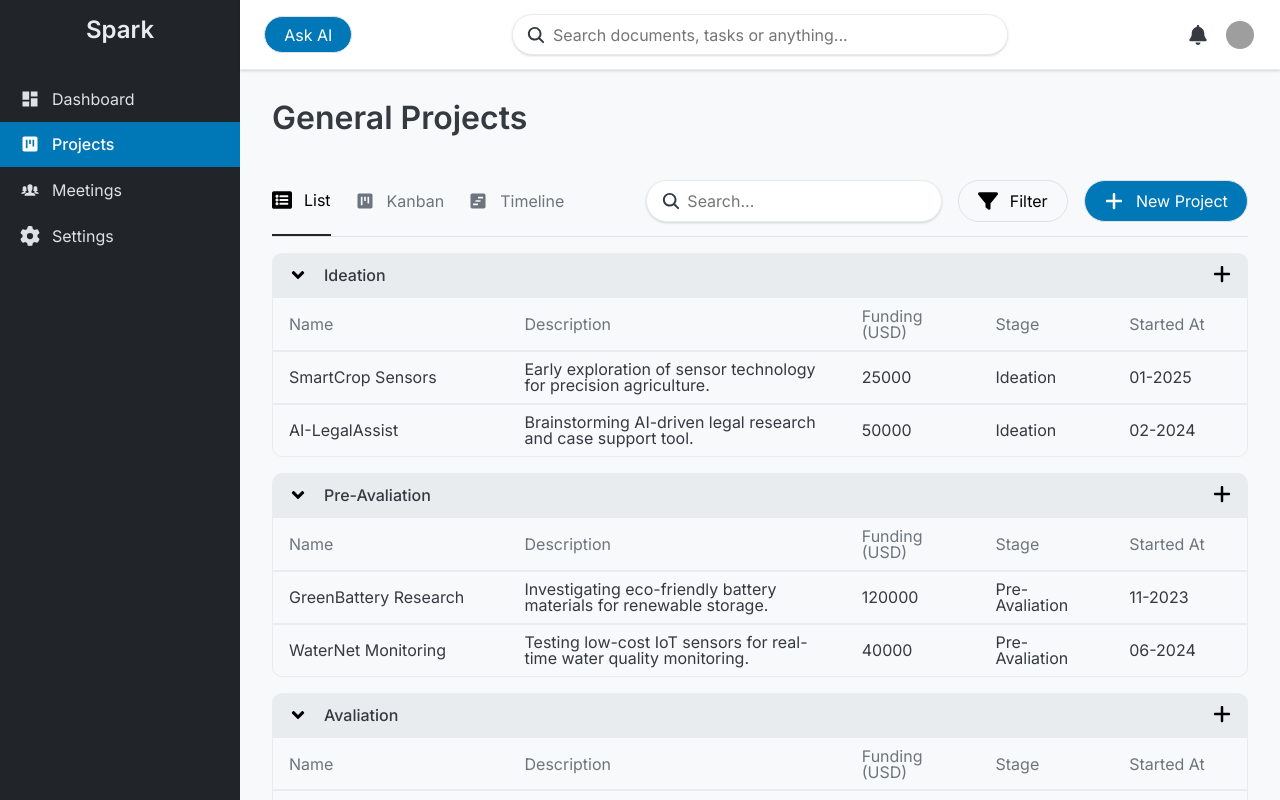
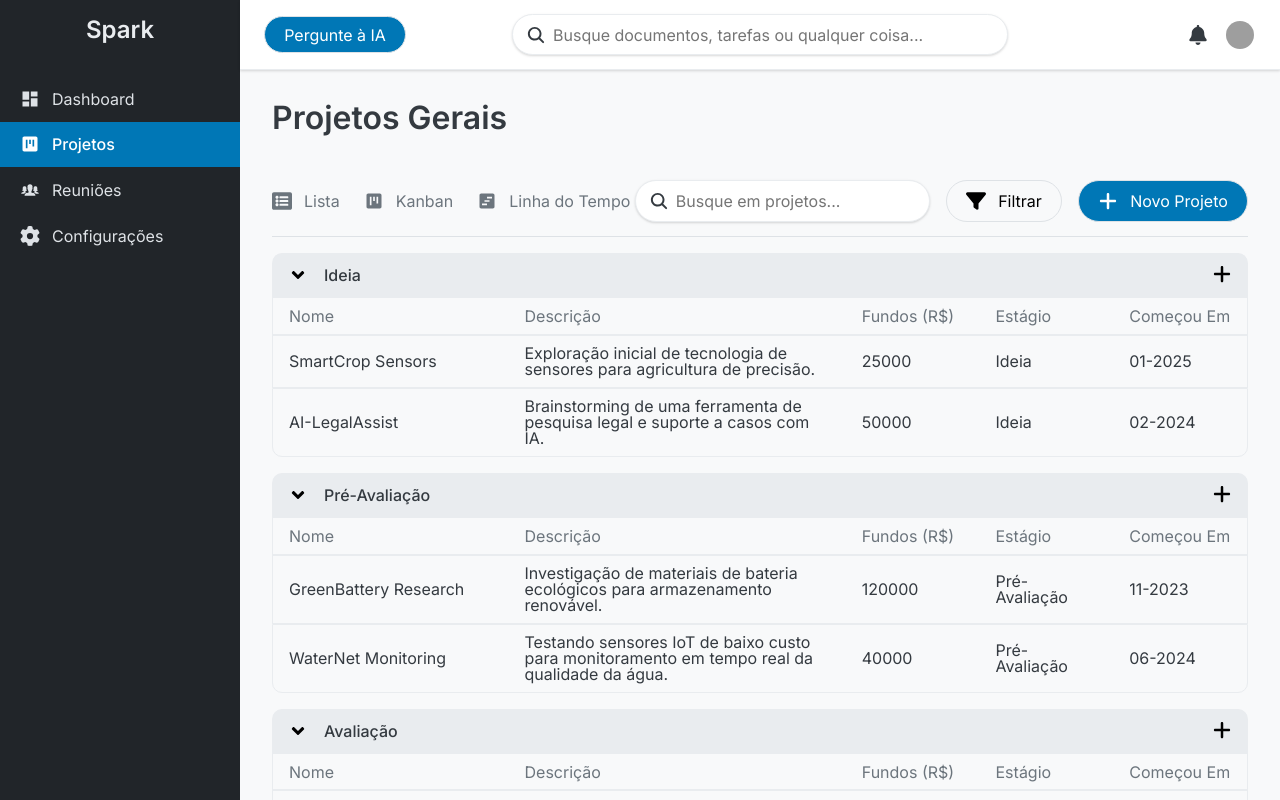
Before and after one commit to hiramepifanio/spark-app, a React (Vite) app: page /projects/general in a window 1280 px wide. Shown: the top 800 px of the page. Built offline with nearby package versions, Linux system fonts and the light colour scheme; grey boxes are pictures that could not be loaded.

Commit message:
Translate page content to Portuguese

```diff
--- a/src/components/ProjectsListView/ProjectsListView.jsx
+++ b/src/components/ProjectsListView/ProjectsListView.jsx
@@ -4,12 +4,12 @@ import { projects } from '../../data/projects'
 import { stages } from '../../data/stages'
 
 const columns = [
-  { accessorKey: "name", header: "Name", size: 2 },
-  { accessorKey: "description", header: "Description", size: 3 },
-  { accessorKey: "funding", header: "Funding (USD)", size: 1 },
-  { accessorKey: "stage", header: "Stage", size: 1 },
-  { accessorKey: "startedAt", header: "Started At", size: 1 },
-  { accessorKey: "finishedAt", header: "Finished At", size: 1 },
+  { accessorKey: "name", header: "Nome", size: 2 },
+  { accessorKey: "description", header: "Descrição", size: 3 },
+  { accessorKey: "funding", header: "Fundos (R$)", size: 1 },
+  { accessorKey: "stage", header: "Estágio", size: 1 },
+  { accessorKey: "startedAt", header: "Começou Em", size: 1 },
+  { accessorKey: "finishedAt", header: "Finalizou Em", size: 1 },
 ]
 
 export default function ProjectsListView() {
--- a/src/components/ProjectsViewMenu/ProjectsViewMenu.jsx
+++ b/src/components/ProjectsViewMenu/ProjectsViewMenu.jsx
@@ -12,7 +12,7 @@ import { useState } from 'react'
 
 const views = [
   {
-    label: 'List',
+    label: 'Lista',
     icon: FaListAlt
   },
   {
@@ -20,7 +20,7 @@ const views = [
     icon: MdViewKanban
   },
   {
-    label: 'Timeline',
+    label: 'Linha do Tempo',
     icon: MdViewTimeline
   },
 ]
@@ -42,9 +42,9 @@ export default function ProjectsViewMenu() {
         ))}
       </div>
       <div className={styles.actionsContainer}>
-        <SearchBar />
-        <Button><Label Icon={FaFilter}>Filter</Label></Button>
-        <Button isFilled><Label Icon={FaPlus}>New Project</Label></Button>
+        <SearchBar placeholder='Busque em projetos...'/>
+        <Button><Label Icon={FaFilter}>Filtrar</Label></Button>
+        <Button isFilled><Label Icon={FaPlus}>Novo Projeto</Label></Button>
       </div>
     </menu>
   )
--- a/src/components/SearchBar/SearchBar.jsx
+++ b/src/components/SearchBar/SearchBar.jsx
@@ -2,7 +2,7 @@ import styles from './SearchBar.module.css'
 import { IoSearch } from "react-icons/io5"
 import Icon from '../Icon/Icon'
 
-export default function SearchBar({ placeholder='Search...' }) {
+export default function SearchBar({ placeholder='Buscar...' }) {
   return (
     <div  className={styles.searchBarContainer}>
       <div className={styles.iconContainer}>
--- a/src/components/Sidebar/Sidebar.jsx
+++ b/src/components/Sidebar/Sidebar.jsx
@@ -23,16 +23,16 @@ export default function Sidebar() {
         <NavItem to='/dashboard' Icon={MdDashboard}>Dashboard</NavItem>
         <NavItem onClick={handleProjectsNavItemClick} to='/projects' Icon={MdViewKanban} submenu={
           <NavSubmenu isOpen={isSubmenuOpen}>
-            <NavItem to='/projects/general' isSubitem>General</NavItem>
-            <NavItem to='/projects/internal' isSubitem>Internal Projects</NavItem>
-            <NavItem to='/projects/external' isSubitem>External Projects</NavItem>
+            <NavItem to='/projects/general' isSubitem>Projetos Gerais</NavItem>
+            <NavItem to='/projects/internal' isSubitem>Projetos Internos</NavItem>
+            <NavItem to='/projects/external' isSubitem>Projetos Externos</NavItem>
             <NavItem to='/projects/startups' isSubitem>Startups</NavItem>
           </NavSubmenu>
         }>
-          Projects
+          Projetos
         </NavItem>
-        <NavItem to='/meetings' Icon={IoIosPeople}>Meetings</NavItem>
-        <NavItem to='/settings' Icon={FaGear}>Settings</NavItem>
+        <NavItem to='/meetings' Icon={IoIosPeople}>Reuniões</NavItem>
+        <NavItem to='/settings' Icon={FaGear}>Configurações</NavItem>
       </Nav>
     </aside>
   )
--- a/src/components/Topbar/Topbar.jsx
+++ b/src/components/Topbar/Topbar.jsx
@@ -9,10 +9,10 @@ export default function Topbar() {
   return (
     <header className={styles.topbar}>
       <div className={styles.left}>
-        <Button isFilled>Ask AI</Button>
+        <Button isFilled>Pergunte à IA</Button>
       </div>
       <div className={styles.center}>
-        <SearchBar placeholder='Search documents, tasks or anything...'/>
+        <SearchBar placeholder='Busque documentos, tarefas ou qualquer coisa...'/>
       </div>
       <div className={styles.right}>
         <Icon isClickable Content={FaBell} />
--- a/src/data/projects.js
+++ b/src/data/projects.js
@@ -1,146 +1,146 @@
 export const projects = [
   {
-    "name": "SmartCrop Sensors",
-    "startedAt": "01-2025",
-    "finishedAt": null,
-    "funding": 25000,
-    "stage": "Ideation",
-    "description": "Early exploration of sensor technology for precision agriculture."
+    name: "SmartCrop Sensors",
+    startedAt: "01-2025",
+    finishedAt: null,
+    funding: 25000,
+    stage: "Ideia",
+    description: "Exploração inicial de tecnologia de sensores para agricultura de precisão."
   },
   {
-    "name": "AI-LegalAssist",
-    "startedAt": "02-2024",
-    "finishedAt": null,
-    "funding": 50000,
-    "stage": "Ideation",
-    "description": "Brainstorming AI-driven legal research and case support tool."
+    name: "AI-LegalAssist",
+    startedAt: "02-2024",
+    finishedAt: null,
+    funding: 50000,
+    stage: "Ideia",
+    description: "Brainstorming de uma ferramenta de pesquisa legal e suporte a casos com IA."
   },
   {
-    "name": "GreenBattery Research",
-    "startedAt": "11-2023",
-    "finishedAt": null,
-    "funding": 120000,
-    "stage": "Pre-Avaliation",
-    "description": "Investigating eco-friendly battery materials for renewable storage."
+    name: "GreenBattery Research",
+    startedAt: "11-2023",
+    finishedAt: null,
+    funding: 120000,
+    stage: "Pré-Avaliação",
+    description: "Investigação de materiais de bateria ecológicos para armazenamento renovável."
   },
   {
-    "name": "WaterNet Monitoring",
-    "startedAt": "06-2024",
-    "finishedAt": null,
-    "funding": 40000,
-    "stage": "Pre-Avaliation",
-    "description": "Testing low-cost IoT sensors for real-time water quality monitoring."
+    name: "WaterNet Monitoring",
+    startedAt: "06-2024",
+    finishedAt: null,
+    funding: 40000,
+    stage: "Pré-Avaliação",
+    description: "Testando sensores IoT de baixo custo para monitoramento em tempo real da qualidade da água."
   },
   {
-    "name": "SmartBridge Safety",
-    "startedAt": "04-2023",
-    "finishedAt": null,
-    "funding": 75000,
-    "stage": "Avaliation",
-    "description": "Pilot system for monitoring bridge vibrations and structural safety."
+    name: "SmartBridge Safety",
+    startedAt: "04-2023",
+    finishedAt: null,
+    funding: 75000,
+    stage: "Avaliação",
+    description: "Sistema piloto para monitoramento de vibrações e segurança estrutural de pontes."
   },
   {
-    "name": "BioMed Tracker",
-    "startedAt": "08-2024",
-    "finishedAt": null,
-    "funding": 95000,
-    "stage": "Avaliation",
-    "description": "Prototype wearable device for tracking vital biomedical signals."
+    name: "BioMed Tracker",
+    startedAt: "08-2024",
+    finishedAt: null,
+    funding: 95000,
+    stage: "Avaliação",
+    description: "Protótipo de dispositivo vestível para monitorar sinais biomédicos vitais."
   },
   {
-    "name": "SolarMicrogrid",
-    "startedAt": "01-2024",
-    "finishedAt": null,
-    "funding": 200000,
-    "stage": "Planning",
-    "description": "Designing decentralized solar grids for rural communities."
+    name: "SolarMicrogrid",
+    startedAt: "01-2024",
+    finishedAt: null,
+    funding: 200000,
+    stage: "Planejamento",
+    description: "Desenvolvendo redes solares descentralizadas para comunidades rurais."
   },
   {
-    "name": "AgroDrone System",
-    "startedAt": "03-2024",
-    "finishedAt": null,
-    "funding": 150000,
-    "stage": "Planning",
-    "description": "Planning drones for automated crop health analysis and spraying."
+    name: "AgroDrone System",
+    startedAt: "03-2024",
+    finishedAt: null,
+    funding: 150000,
+    stage: "Planejamento",
+    description: "Planejando drones para análise automatizada da saúde das culturas e pulverização."
   },
   {
-    "name": "Urban Mobility Platform",
-    "startedAt": "10-2022",
-    "finishedAt": null,
-    "funding": 300000,
-    "stage": "Restructuring",
-    "description": "Pivoting transport-sharing platform after initial user feedback."
+    name: "Urban Mobility Platform",
+    startedAt: "10-2022",
+    finishedAt: null,
+    funding: 300000,
+    stage: "Reestruturação",
+    description: "Pivotando a plataforma de transporte compartilhado após feedback inicial dos usuários."
   },
   {
-    "name": "EduVR",
-    "startedAt": "07-2023",
-    "finishedAt": null,
-    "funding": 180000,
-    "stage": "Restructuring",
-    "description": "Redesigning VR-based learning environment for remote schools."
+    name: "EduVR",
+    startedAt: "07-2023",
+    finishedAt: null,
+    funding: 180000,
+    stage: "Reestruturação",
+    description: "Redesenhando ambiente de aprendizado em VR para escolas remotas."
   },
   {
-    "name": "HealthAI",
-    "startedAt": "01-2023",
-    "finishedAt": null,
-    "funding": 220000,
-    "stage": "Development",
-    "description": "Developing an AI assistant for personalized health recommendations."
+    name: "HealthAI",
+    startedAt: "01-2023",
+    finishedAt: null,
+    funding: 220000,
+    stage: "Desenvolvimento",
+    description: "Desenvolvendo um assistente de IA para recomendações de saúde personalizadas."
   },
   {
-    "name": "SmartLogistics",
-    "startedAt": "09-2022",
-    "finishedAt": null,
-    "funding": 280000,
-    "stage": "Development",
-    "description": "Logistics optimization platform with real-time routing intelligence."
+    name: "SmartLogistics",
+    startedAt: "09-2022",
+    finishedAt: null,
+    funding: 280000,
+    stage: "Desenvolvimento",
+    description: "Plataforma de otimização logística com roteamento em tempo real."
   },
   {
-    "name": "ClimateData Hub",
-    "startedAt": "02-2024",
-    "finishedAt": null,
-    "funding": 50000,
-    "stage": "Development",
-    "description": "Building an open data hub for climate and environmental datasets."
+    name: "ClimateData Hub",
+    startedAt: "02-2024",
+    finishedAt: null,
+    funding: 50000,
+    stage: "Desenvolvimento",
+    description: "Construindo um hub de dados abertos sobre clima e meio ambiente."
   },
   {
-    "name": "QuantumSim",
-    "startedAt": "12-2023",
-    "finishedAt": null,
-    "funding": 150000,
-    "stage": "Paused",
-    "description": "Simulation software for quantum algorithms, paused due to funding."
+    name: "QuantumSim",
+    startedAt: "12-2023",
+    finishedAt: null,
+    funding: 150000,
+    stage: "Em pausa",
+    description: "Software de simulação de algoritmos quânticos, pausado por falta de financiamento."
   },
   {
-    "name": "SmartRetail",
-    "startedAt": "05-2022",
-    "finishedAt": "11-2022",
-    "funding": 100000,
-    "stage": "Finished",
-    "description": "Retail analytics tool providing insights on consumer behavior."
+    name: "SmartRetail",
+    startedAt: "05-2022",
+    finishedAt: "11-2022",
+    funding: 100000,
+    stage: "Finalizado",
+    description: "Ferramenta de análise de varejo fornecendo insights sobre o comportamento do consumidor."
   },
   {
-    "name": "MedImage AI",
-    "startedAt": "08-2021",
-    "finishedAt": "04-2023",
-    "funding": 350000,
-    "stage": "Finished",
-    "description": "AI solution for medical image classification and diagnostics."
+    name: "MedImage AI",
+    startedAt: "08-2021",
+    finishedAt: "04-2023",
+    funding: 350000,
+    stage: "Finalizado",
+    description: "Solução de IA para classificação e diagnóstico de imagens médicas."
   },
   {
-    "name": "GreenPackaging",
-    "startedAt": "03-2020",
-    "finishedAt": "10-2021",
-    "funding": 70000,
-    "stage": "Archived",
-    "description": "Sustainable packaging materials research archived after trials."
+    name: "GreenPackaging",
+    startedAt: "03-2020",
+    finishedAt: "10-2021",
+    funding: 70000,
+    stage: "Arquivado",
+    description: "Pesquisa sobre materiais de embalagem sustentáveis arquivada após testes."
   },
   {
-    "name": "AutoFarm Robotics",
-    "startedAt": "06-2019",
-    "finishedAt": "12-2020",
-    "funding": 250000,
-    "stage": "Archived",
-    "description": "Prototype robots for automated farming, discontinued after tests."
+    name: "AutoFarm Robotics",
+    startedAt: "06-2019",
+    finishedAt: "12-2020",
+    funding: 250000,
+    stage: "Arquivado",
+    description: "Protótipos de robôs para agricultura automatizada, descontinuados após testes."
   }
 ]
--- a/src/data/stages.js
+++ b/src/data/stages.js
@@ -1,11 +1,11 @@
 export const stages = [
-  'Ideation',
-  'Pre-Avaliation',
-  'Avaliation',
-  'Planning',
-  'Restructuring',
-  'Development',
-  'Paused',
-  'Finished',
-  'Archived'
+  'Ideia',
+  'Pré-Avaliação',
+  'Avaliação',
+  'Planejamento',
+  'Reestruturação',
+  'Desenvolvimento',
+  'Em pausa',
+  'Finalizado',
+  'Arquivado'
 ]
--- a/src/pages/GeneralProjectsPage/GeneralProjectsPage.jsx
+++ b/src/pages/GeneralProjectsPage/GeneralProjectsPage.jsx
@@ -6,7 +6,7 @@ import ProjectsListView from '../../components/ProjectsListView/ProjectsListView
 export default function GeneralProjectsPage() {
   return (
     <>
-      <PageTitle>General Projects</PageTitle>
+      <PageTitle>Projetos Gerais</PageTitle>
       <section>
         <ProjectsViewMenu />
         <ProjectsListView />
```
